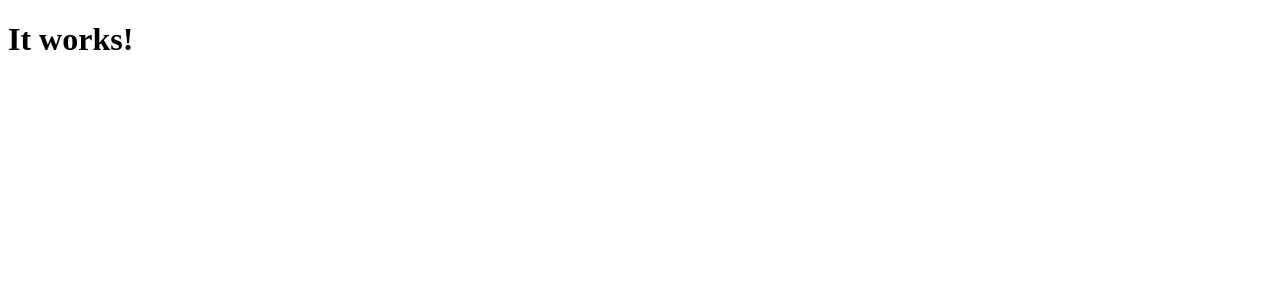
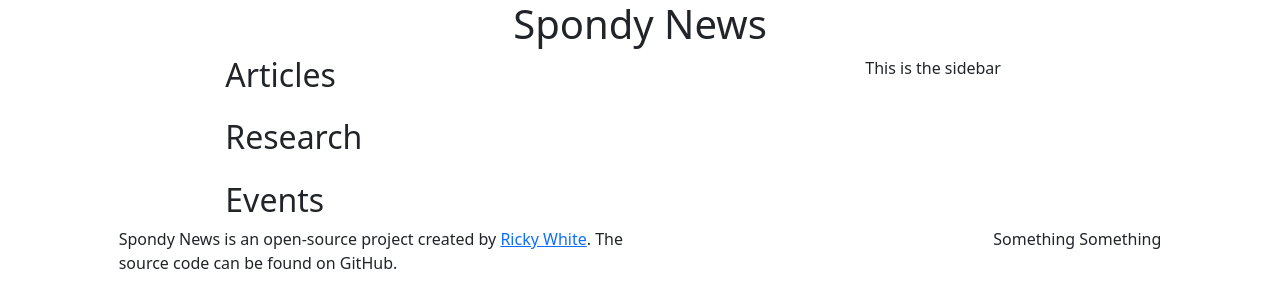
Before and after one commit to EndlessTrax/spondy-news, a Django app: page / in a window 1280 px wide. Before the commit the part shown is almost empty. Shown: the top 308 px of the page. Run offline with Django 3.2, Linux system fonts and the light colour scheme; data that the repository does not hold is empty.

Commit message:
Homepage code added

```diff
--- a/templates/homepage.html
+++ b/templates/homepage.html
@@ -1,14 +1,97 @@
+{% load static %}
 <!DOCTYPE html>
 <html lang="en">
-<head>
-  <meta charset="UTF-8">
-  <meta name="viewport" content="width=device-width, initial-scale=1.0">
-  <title>Document</title>
-</head>
-<body>
-  <h1>It works!</h1>
-  {% for entry in entries %}
-    <p>{{entry.title}}</p>
-  {% endfor %}
-</body>
+  <head>
+    <meta charset="UTF-8" />
+    <meta name="viewport" content="width=device-width, initial-scale=1.0" />
+    <title>Spondy News</title>
+
+    <link
+      href="https://cdn.jsdelivr.net/npm/bootstrap@5.0.0-beta1/dist/css/bootstrap.min.css"
+      rel="stylesheet"
+      integrity="sha384-giJF6kkoqNQ00vy+HMDP7azOuL0xtbfIcaT9wjKHr8RbDVddVHyTfAAsrekwKmP1"
+      crossorigin="anonymous"
+    />
+    <link rel="stylesheet" href="{% static 'css/main.css' %}" />
+  </head>
+  <body class="d-flex flex-column">
+    <nav class="container-fluid">
+      <div class="col-12">
+        <h1 class="text-center">Spondy News</h1>
+      </div>
+    </nav>
+
+    <main class="container-fluid flex-grow-1">
+      <div class="row">
+        <div class="col-md-6 offset-md-2">
+          <section>
+            <header class="section-header">
+              <h2>Articles</h2>
+            </header>
+
+            {% for article in articles %} {% if article.category == "ARTICLE" %}
+            <article>
+              <p class="mb-0">
+                <small class="text-muted">{{ article.pub_date|date:'M-d' }}</small> –
+                <a href="{{ article.link }}">{{ article.title }}</a>
+              </p>
+            </article>
+            {% endif %} {% endfor %}
+          </section>
+
+          <section class="mt-4">
+            <header class="section-header">
+              <h2>Research</h2>
+            </header>
+
+            {% for research in researches %} {% if research.category == "RESEARCH" %}
+            <article>
+              <p class="mb-0">
+                <small class="text-muted">{{ research.pub_date|date:'M-d' }}</small> –
+                <a href="{{ research.link }}">{{ research.title }}</a>
+              </p>
+            </article>
+            {% endif %} {% endfor %}
+          </section>
+
+          <section class="mt-4">
+            <header class="section-header">
+              <h2>Events</h2>
+            </header>
+
+            {% for event in events %} {% if event.category == "EVENT" %}
+            <article>
+              <p class="mb-0">
+                <small class="text-muted">{{ event.pub_date|date:'M-d' }}</small> –
+                <a href="{{ event.link }}">{{ event.title }}</a>
+              </p>
+            </article>
+            {% endif %} {% endfor %}
+          </section>
+        </div>
+
+        <aside class="col-md-2">
+          <p>This is the sidebar</p>
+        </aside>
+      </div>
+    </main>
+
+    <footer class="container-fluid">
+      <div class="row">
+        <div class="col-md-5 offset-md-1">
+          <p>
+            Spondy News is an open-source project created by
+            <a href="https://endlesstrax.com" target="_blank" rel="noopener" title="Ricky's Website"
+              >Ricky White</a
+            >. The source code can be found on GitHub.
+          </p>
+        </div>
+        <div class="col-md-5">
+          <p class="text-end">Something Something</p>
+        </div>
+      </div>
+    </footer>
+
+    <!-- <script src="https://cdn.jsdelivr.net/npm/bootstrap@5.0.0-beta1/dist/js/bootstrap.bundle.min.js" integrity="sha384-ygbV9kiqUc6oa4msXn9868pTtWMgiQaeYH7/t7LECLbyPA2x65Kgf80OJFdroafW" crossorigin="anonymous"></script> -->
+  </body>
 </html>
```
